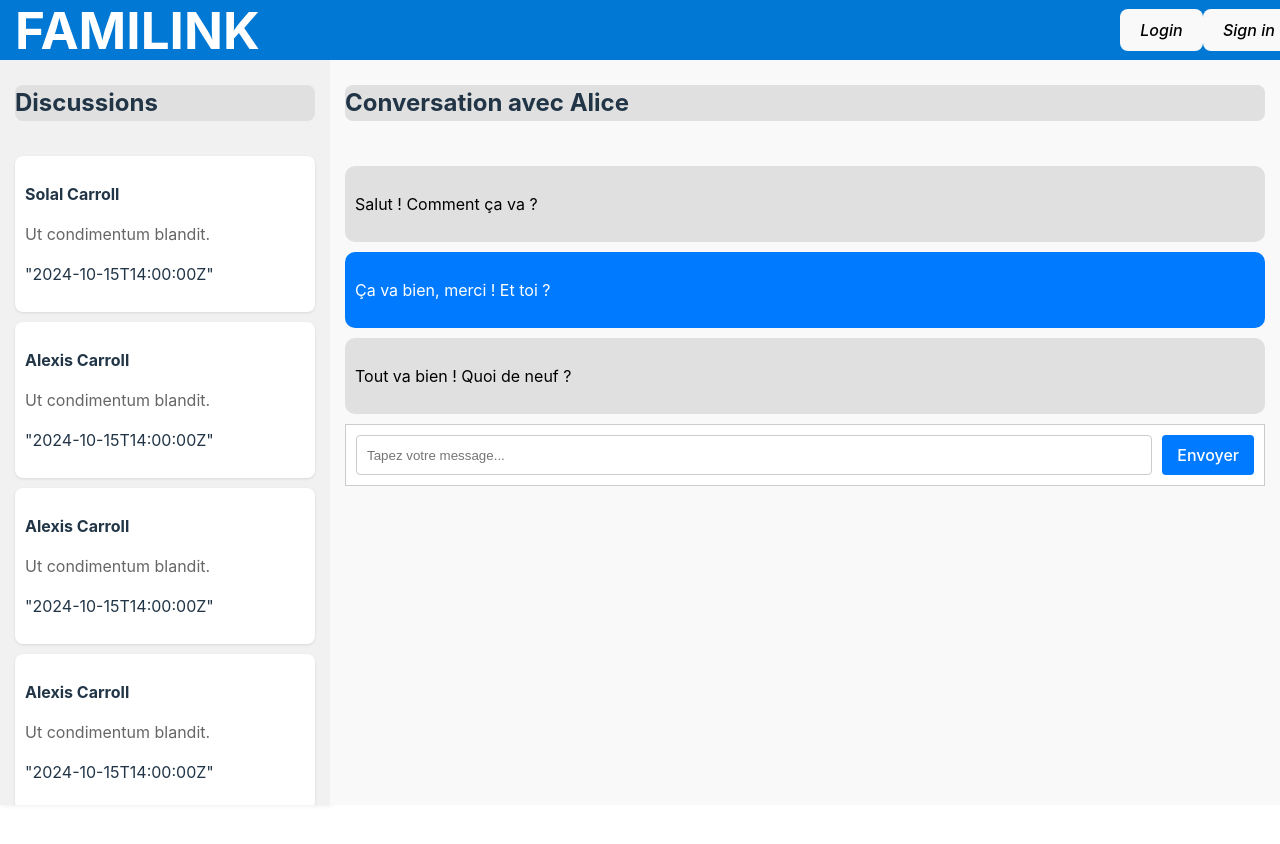
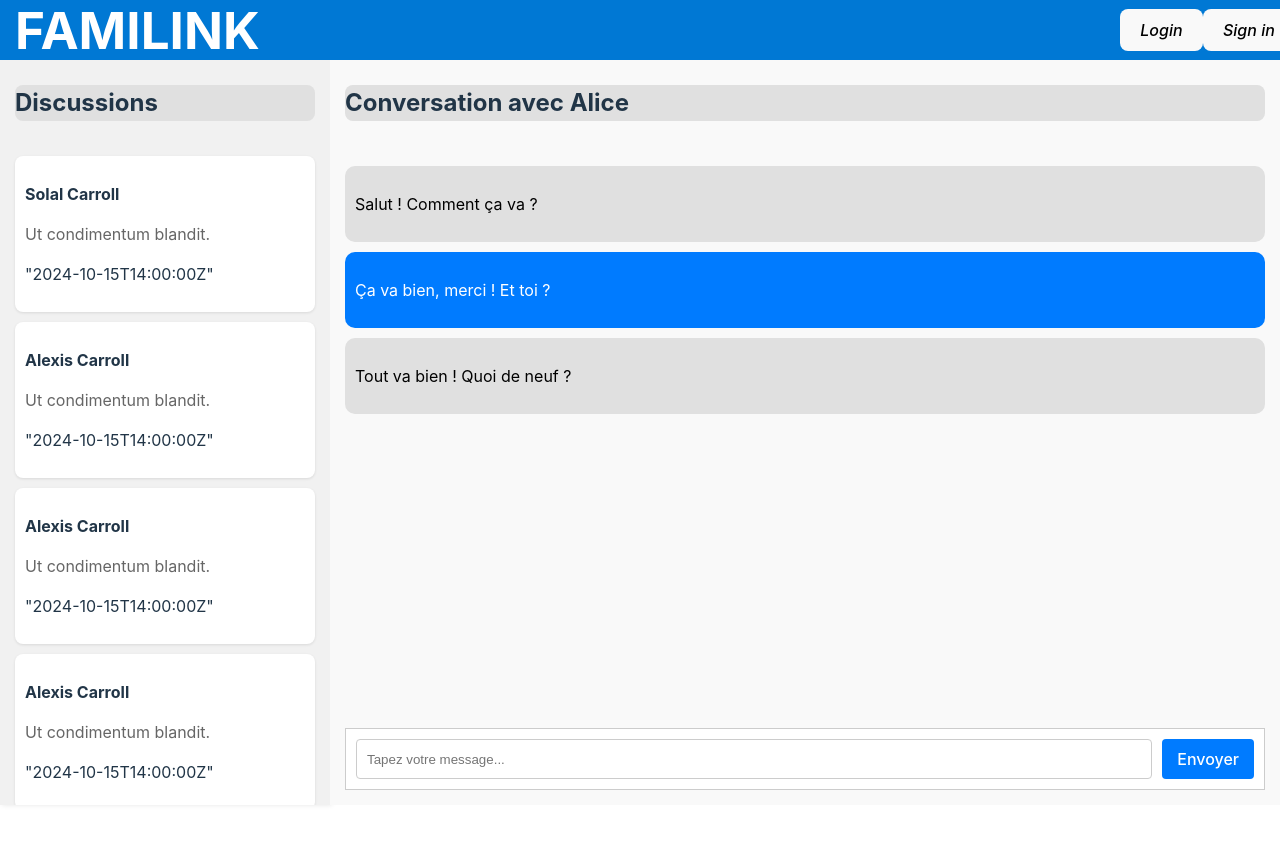
Before and after one commit to UTT-GL03/FAMILINK, a React (Vite) app in the folder frontend/: page / in a window 1280 px wide. Shown: the top 844 px of the page. Built offline with nearby package versions, Linux system fonts and the light colour scheme.

Commit message:
FIX : Outsourcing discussions to make them easier to manage

```diff
--- a/frontend/src/App.jsx
+++ b/frontend/src/App.jsx
@@ -1,54 +1,18 @@
-import './App.css'
+import './App.css';
 import Header from './Components/Header';
 import Discussion from "./Components/Discussion";
 import MessageBox from "./Components/MessageBox";
 import { useState } from 'react';
 
 function App() {
-
-  const [selectedChat, setSelectedChat] = useState("Alice");
-
-  // Contenu de chaque discussion stocké par nom
-  const [chatMessages, setChatMessages] = useState({
-    "Alice": [
-      { text: "Salut ! Comment ça va ?", sender: "Alice" },
-      { text: "Ça va bien, merci ! Et toi ?", sender: "Moi" },
-      { text: "Tout va bien ! Quoi de neuf ?", sender: "Alice" }
-    ],
-    "Solal Carroll": [
-      { text: "Bonjour ! On se voit demain ?", sender: "Solal Carroll" },
-      { text: "Oui, ça marche pour moi.", sender: "Moi" }
-    ],
-    "Alexis Carroll": [
-      { text: "Salut ! J'ai besoin d'aide pour un projet.", sender: "Alexis Carroll" },
-      { text: "D'accord, dis-moi ce dont tu as besoin.", sender: "Moi" }
-    ],
-  });
-
-  // Fonction pour ajouter un message à la discussion en cours
-  const addMessage = (text) => {
-    console.log("Message à ajouter :", { text: text, sender: "Moi" });
-
-    // Ajout du message uniquement avec le texte
-    setChatMessages(prevChatMessages => ({
-      ...prevChatMessages,
-      [selectedChat]: [
-        ...prevChatMessages[selectedChat],
-        { text: text, sender: "Moi" } // Ajouter uniquement le message avec le texte
-      ]
-    }));
-  };
+  const [selectedChat, setSelectedChat] = useState("Alice"); // État pour la discussion active
 
   return (
     <div className="components">
       <Header />
       <div className="components">
         <Discussion onSelectChat={setSelectedChat} />
-        <MessageBox
-          selectedChat={selectedChat}
-          messages={chatMessages[selectedChat]}
-          onSendMessage={addMessage} // Passez la fonction addMessage
-        />
+        <MessageBox selectedChat={selectedChat} /> {/* Plus besoin de passer les messages */}
       </div>
     </div>
   );
--- a/frontend/src/Components/MessageBox.jsx
+++ b/frontend/src/Components/MessageBox.jsx
@@ -1,18 +1,51 @@
-import React, { useState } from "react";
+import React, { useState, useEffect } from "react";
 
-export default function MessageBox({ selectedChat, messages, onSendMessage }) {
-  const [message, setMessage] = useState(""); // État pour le message
+// Cache pour stocker les discussions déjà récupérées
+const messageCache = {};
 
-  const handleChange = (event) => {
-    setMessage(event.target.value); // Met à jour l'état avec le texte saisi
+export default function MessageBox({ selectedChat }) {
+  const [messages, setMessages] = useState([]); // Messages de la discussion active
+  const [message, setMessage] = useState(""); // Message en cours d'écriture
+  const [isLoading, setIsLoading] = useState(true); // Indique si les données sont en cours de chargement
+
+  // Charge les messages lorsqu'une nouvelle discussion est sélectionnée
+  useEffect(() => {
+    const fetchMessages = async () => {
+      setIsLoading(true);
+
+      // Si la discussion est déjà dans le cache, l'utiliser
+      if (messageCache[selectedChat]) {
+        setMessages(messageCache[selectedChat]);
+        setIsLoading(false);
+        return;
+      }
+
+      // Sinon, effectuer le fetch
+      try {
+        const response = await fetch('/src/data/discussions.json'); // Charge toutes les discussions
+        const data = await response.json();
+        const chatMessages = data[selectedChat] || []; // Récupère les messages pour la discussion active
+        messageCache[selectedChat] = chatMessages; // Stocke les données dans le cache
+        setMessages(chatMessages);
+      } catch (error) {
+        console.error("Erreur lors du chargement des messages :", error);
+        setMessages([]); // Définit un état vide en cas d'erreur
+      } finally {
+        setIsLoading(false);
+      }
     };
 
+    fetchMessages();
+  }, [selectedChat]); // Recharge les messages à chaque changement de discussion
+
+  // Ajoute un message localement et dans le cache
   const handleSend = () => {
-    // Ajoute le nouveau message à la liste des messages
-    console.log("Message à envoyer :", message);
+    if (message.trim() === "") return;
 
-    // Appel de onSendMessage avec seulement le texte du message
-    onSendMessage(message);
+    const newMessage = { text: message, sender: "Moi" };
+    const updatedMessages = [...messages, newMessage];
+    setMessages(updatedMessages); // Met à jour l'état local
+    messageCache[selectedChat] = updatedMessages; // Met à jour le cache
     setMessage(""); // Réinitialise le champ de saisie
   };
 
@@ -22,19 +55,24 @@ export default function MessageBox({ selectedChat, messages, onSendMessage }) {
         <h2 className="chat-title">Conversation avec {selectedChat}</h2>
       </div>
       <div className="message-container">
-        {messages.map((msg, index) => (
+        {isLoading ? (
+          <p>Chargement des messages...</p>
+        ) : (
+          messages.map((msg, index) => (
             <div
               key={index}
               className={`${msg.sender === "Moi" ? "sent" : "received"}`}
             >
               <p>{msg.text}</p>
             </div>
-        ))}
+          ))
+        )}
+      </div>
       <div className="input-container">
         <input
           type="text"
           value={message}
-            onChange={handleChange}
+          onChange={(e) => setMessage(e.target.value)}
           placeholder="Tapez votre message..."
           className="input-field"
         />
@@ -43,6 +81,5 @@ export default function MessageBox({ selectedChat, messages, onSendMessage }) {
         </button>
       </div>
     </div>
-    </div>
   );
 }
--- /dev/null
+++ b/frontend/src/data/discussions.json
@@ -0,0 +1,15 @@
+{
+    "Alice": [
+      { "text": "Salut ! Comment ça va ?", "sender": "Alice" },
+      { "text": "Ça va bien, merci ! Et toi ?", "sender": "Moi" },
+      { "text": "Tout va bien ! Quoi de neuf ?", "sender": "Alice" }
+    ],
+    "Solal Carroll": [
+      { "text": "Bonjour ! On se voit demain ?", "sender": "Solal Carroll" },
+      { "text": "Oui, ça marche pour moi.", "sender": "Moi" }
+    ],
+    "Alexis Carroll": [
+      { "text": "Salut ! J'ai besoin d'aide pour un projet.", "sender": "Alexis Carroll" },
+      { "text": "D'accord, dis-moi ce dont tu as besoin.", "sender": "Moi" }
+    ]
+  }
```
Lines whose indentation alone changed are shown as unchanged.
